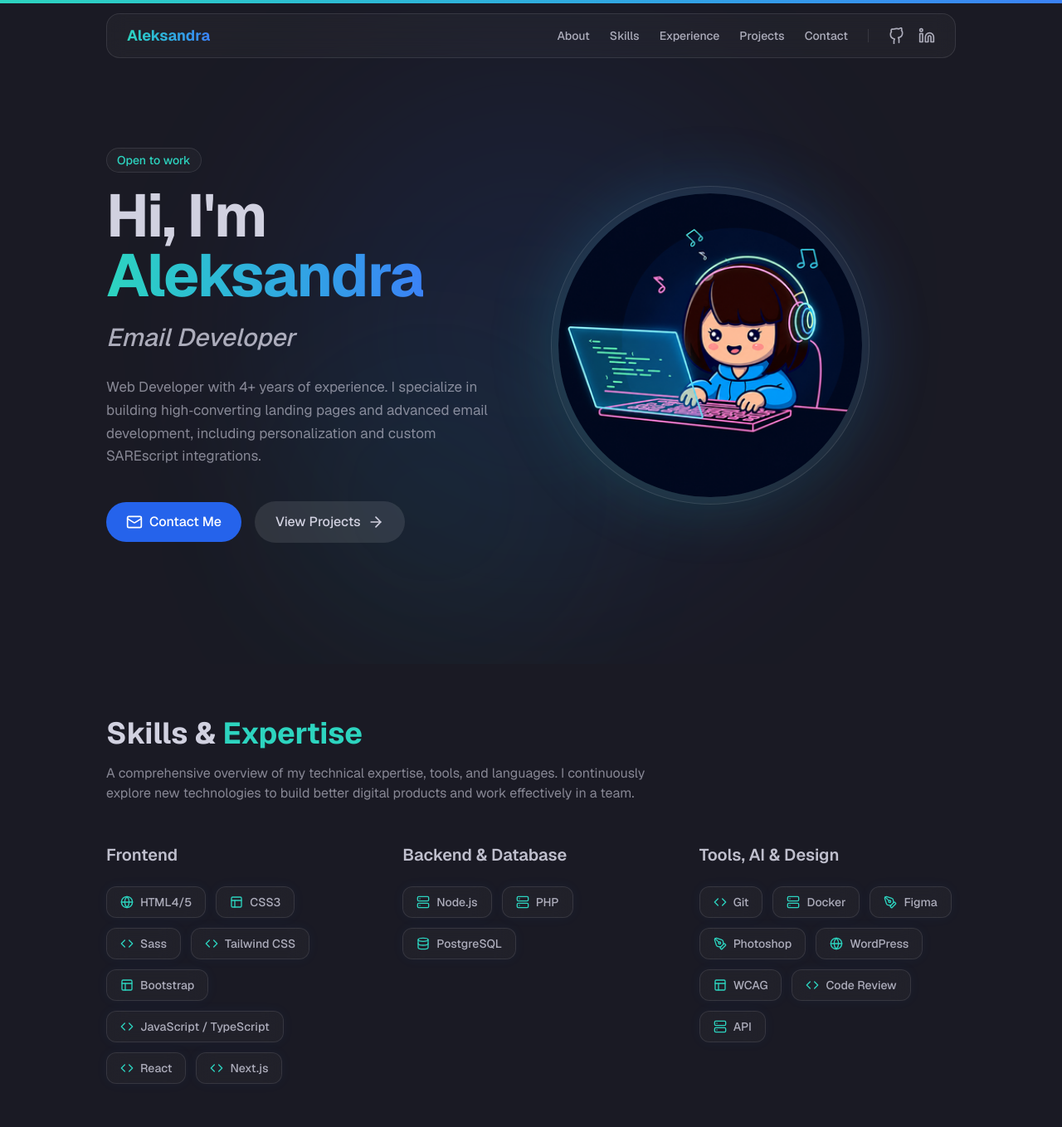
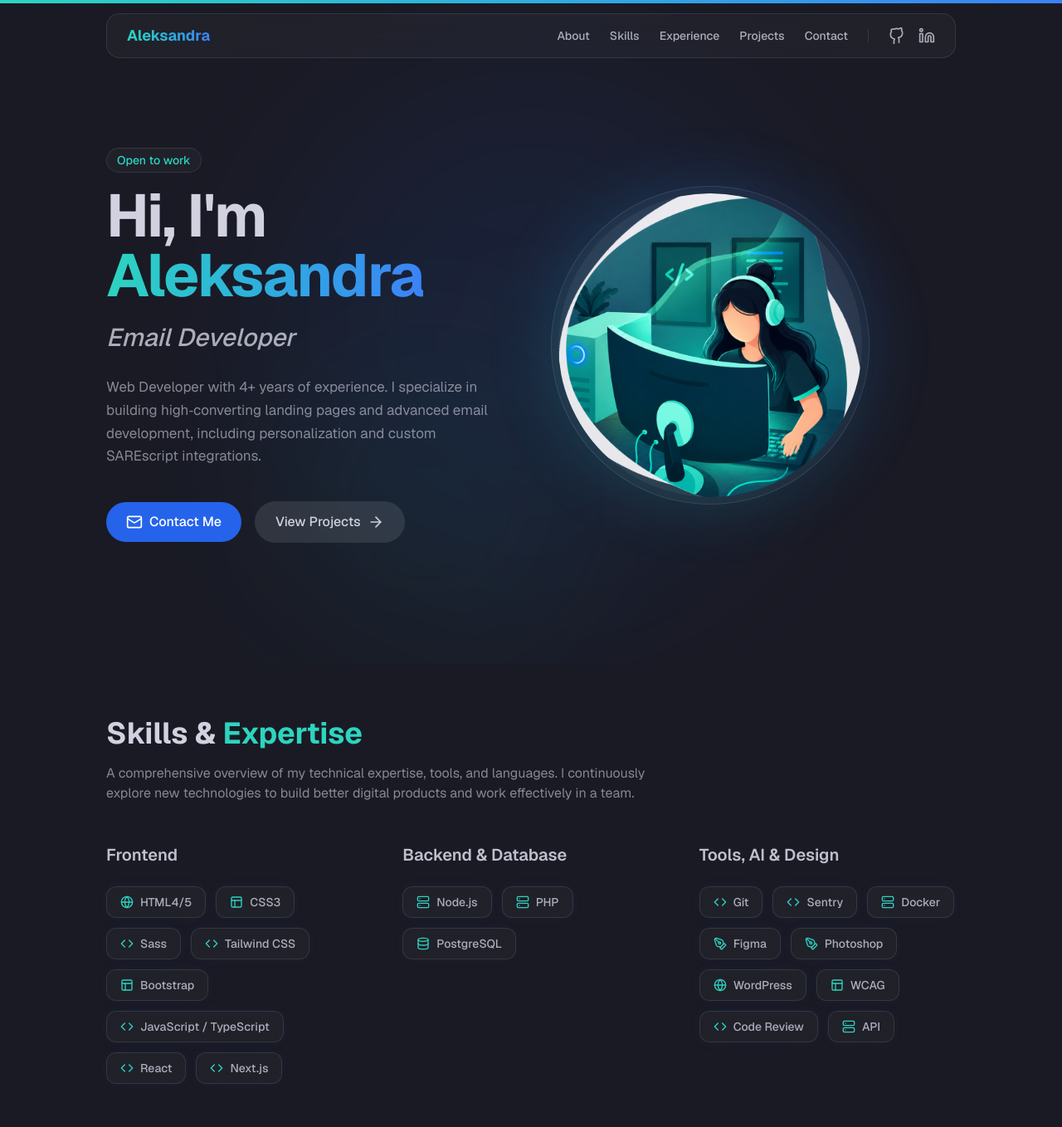
Before and after one commit to NymfaWeb/Portfolio, a Next.js app: page / in a window 1280 px wide. Shown: the top 1358 px of the page at 83% size. Built offline with nearby package versions, Linux system fonts and the light colour scheme.

Commit message:
avatar change + tech upd

```diff
--- a/src/components/Hero.tsx
+++ b/src/components/Hero.tsx
@@ -96,7 +96,7 @@
           <div className="absolute inset-0 rounded-full bg-gradient-to-tr from-emerald-400/30 to-primary-600/30 blur-2xl animate-pulse" />
           <div className="relative w-full h-full rounded-full border-2 border-card-border p-2 glass overflow-hidden flex items-center justify-center">
             <div className="w-full h-full rounded-full bg-card-border/50 flex items-center justify-center overflow-hidden relative">
-              <Image src="/avatar.png" alt="Profile Picture" fill className="object-cover" quality={100} priority />
+              <Image src="/avatar_2.0.png" alt="Profile Picture" fill className="object-cover" quality={100} priority />
             </div>
           </div>
         </motion.div>
--- a/src/data/resume.ts
+++ b/src/data/resume.ts
@@ -40,6 +40,7 @@
     ],
     tools: [
       { name: "Git", icon: Code },
+      { name: "Sentry", icon: Code },
       { name: "Docker", icon: Server },
       { name: "Figma", icon: PenTool },
       { name: "Photoshop", icon: PenTool },
```
